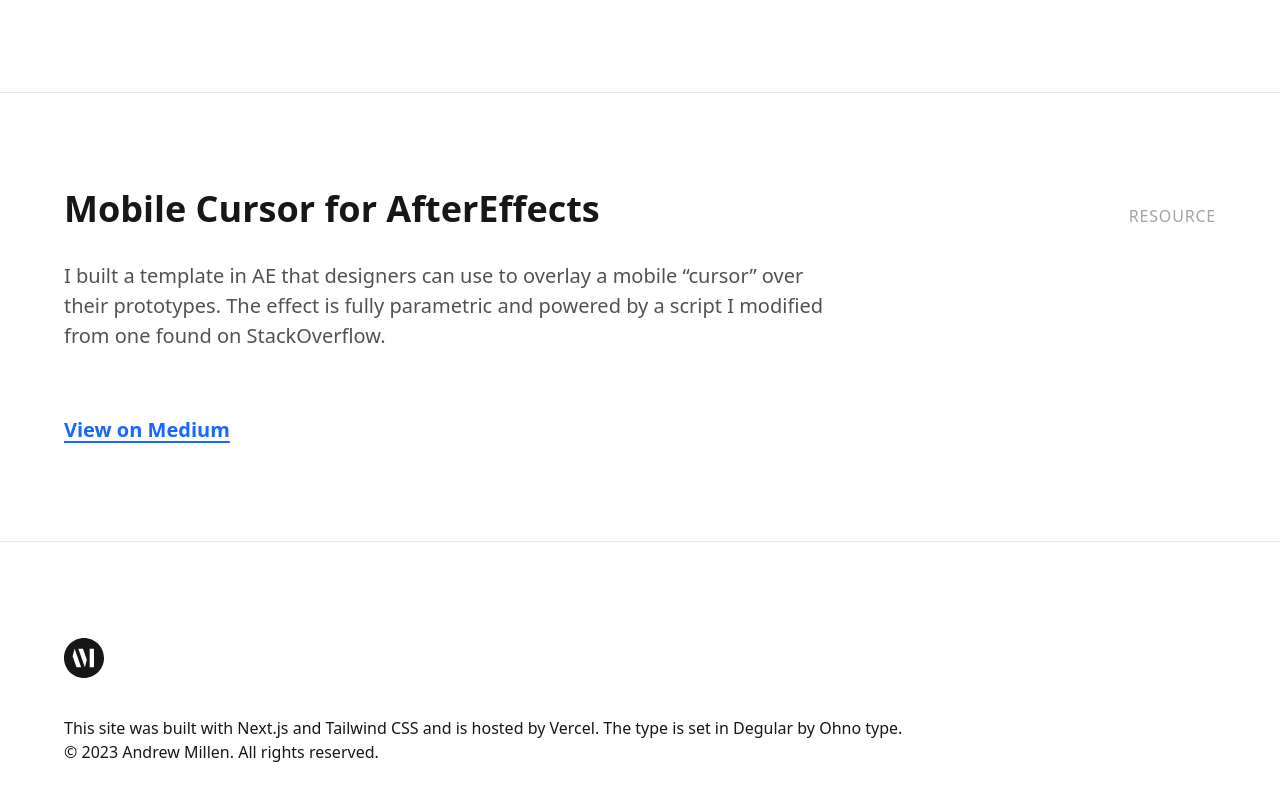
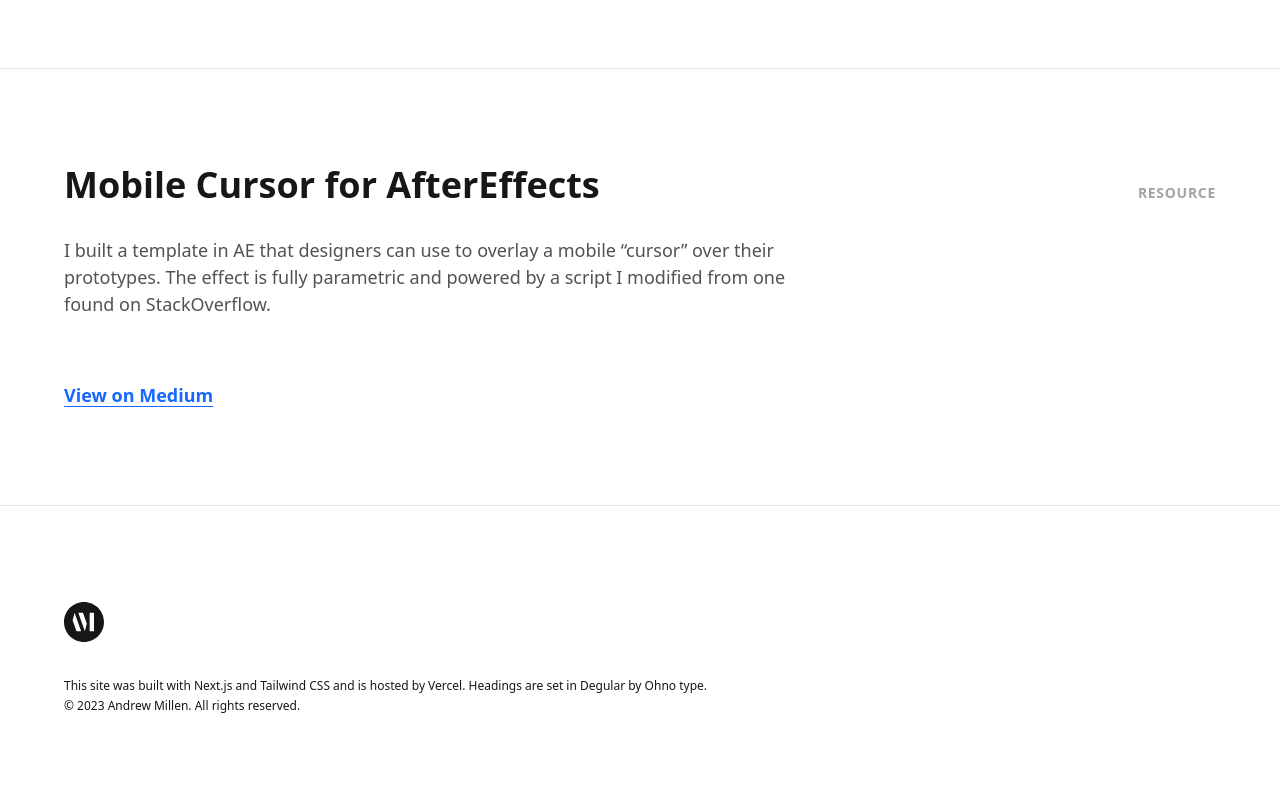
Before and after one commit to andrewmillen/andrewmillen.com, a Next.js app: page / in a window 1280 px wide. Shown: the part 2283-3083 px from the top of the page. After the commit the page ends 3045 px from the top, so only its background shows below. Built offline with nearby package versions, Linux system fonts and the light colour scheme; a web font is replaced by a local one.

Commit message:
Typesetting improvements

```diff
--- a/components/AuthorBio.js
+++ b/components/AuthorBio.js
@@ -11,7 +11,7 @@ export default function AuthorBio() {
         alt="Andrew looking suave in a leather jacket"
         className="rounded-full mb-4"
       />
-      <p className="text-lg md:text-xl leading-normal text-neutral-700 dark:text-neutral-400 max-w-2xl">
+      <p className="text-md 2xl:text-lg leading-normal text-neutral-700 dark:text-neutral-400 max-w-2xl">
         Andrew Millen is a hybrid UI/UX designer with a background in
         copywriting and front-end development.{" "}
         <Link href="/" className="textLink">
--- a/components/Footer.js
+++ b/components/Footer.js
@@ -5,12 +5,12 @@ const currentYear = format(new Date(), "yyyy");
 
 export default function Footer() {
   return (
-    <footer className="py-4 pt-16 md:pb-8 lg:pt-24 lg:pb-12 text-neutral-900 dark:text-neutral-500">
+    <footer className="text-xs py-4 pt-16 md:pb-8 lg:pt-24 lg:pb-12 text-neutral-900 dark:text-neutral-500">
       <div className="container">
         <Breadcrumb url="/" />
-        <p>
+        <p className="pb-1">
           This site was built with Next.js and Tailwind CSS and is hosted by
-          Vercel. The type is set in Degular by Ohno type.
+          Vercel. Headings are set in Degular by Ohno type.
         </p>
         <p>© {currentYear} Andrew Millen. All rights reserved.</p>
       </div>
--- a/components/HomepageHeader.js
+++ b/components/HomepageHeader.js
@@ -5,20 +5,20 @@ export default function HomepageHeader({ content }) {
         <h1 className="mt-4 font-bold leading-none text-4xl sm:text-5xl md:text-6xl 2xl:text-7xl">
           {content.name}
         </h1>
-        <p className="inline-block font-bold text-4xl sm:text-5xl md:text-6xl 2xl:text-7xl leading-none">
+        <p className="h1 inline-block font-bold text-4xl sm:text-5xl md:text-6xl 2xl:text-7xl leading-none">
           {content.title}
         </p>
         <div className="text-3xl lg:text-4xl leading-relaxed mb-4 mt-20 lg:mt-30 xl:mt-40">
           👋
         </div>
-        <p className="text-xl leading-normal lg:leading-normal mb-6 lg:mb-12 text-neutral-600 dark:text-neutral-400 max-w-3xl">
+        <p className="text-lg 2xl:text-xl leading-relaxed lg:leading-relaxed mb-6 lg:mb-12 text-neutral-600 dark:text-neutral-400 max-w-3xl">
           <span className="text-neutral-800 dark:text-white font-semibold">
             {content.greeting}
           </span>{" "}
           {content.intro}
         </p>
         <p
-          className="text-xl leading-normal lg:leading-normal mb-6 lg:mb-12 font-semibold"
+          className="text-lg 2xl:text-xl leading-normal lg:leading-normal mb-6 lg:mb-12 font-semibold"
           dangerouslySetInnerHTML={{ __html: content.cta }}
         ></p>
       </div>
--- a/components/Project.js
+++ b/components/Project.js
@@ -8,15 +8,15 @@ export default function Project({ content }) {
           <h2 className="font-bold text-2xl md:text-2xl lg:text-3xl xl:text-4xl">
             {content.name}
           </h2>
-          <p className="uppercase tracking-wider text-neutral-400 dark:text-neutral-600 font-normal mb-2 lg:mb-0">
+          <p className="text-sm 2xl:text-md uppercase tracking-wider text-neutral-400 dark:text-neutral-600 font-semibold mb-2 lg:mb-0">
             {content.label}
           </p>
         </div>
-        <p className="text-lg lg:text-xl mb-8 lg:mb-12 xl:mb-16 leading-normal lg:leading-normal text-neutral-600 dark:text-neutral-400 max-w-3xl">
+        <p className="text-lg 2xl:text-xl mb-8 lg:mb-12 xl:mb-16 leading-normal lg:leading-normal text-neutral-600 dark:text-neutral-400 max-w-3xl">
           {content.description}
         </p>
         <Link
-          className="textLink text-lg lg:text-xl lg:leading-normal font-semibold"
+          className="textLink text-lg 2xl:text-xl lg:leading-normal font-semibold"
           href={content.link}
           target="_blank"
         >
--- a/pages/posts/[slug].js
+++ b/pages/posts/[slug].js
@@ -43,7 +43,7 @@ export default function Post({ postData }) {
               <h1 className="font-bold text-3xl my-4 md:text-4xl lg:text-5xl xl:text-6xl md:text-left max-w-lg lg:max-w-5xl leading-tight">
                 {postData.title}
               </h1>
-              <div className="block uppercase tracking-widest font-semibold text-neutral-600 dark:text-neutral-500 text-sm mt-2 mb-4 max-w-lg lg:max-w-5xl md:text-left">
+              <div className="block uppercase tracking-wider font-semibold text-neutral-600 dark:text-neutral-500 text-xs 2xl:text-md mt-2 mb-4 max-w-lg lg:max-w-5xl md:text-left">
                 Published{" "}
                 {
                   <time dateTime={postData.date}>
@@ -56,7 +56,7 @@ export default function Post({ postData }) {
           </div>
           <div className="container">
             <div
-              className="pt-12 prose prose-neutral prose-lg md:prose-xl dark:prose-invert prose-blockquote:text-neutral-500
+              className="pt-12 prose prose-neutral prose-lg 2xl:prose-xl dark:prose-invert prose-blockquote:font-normal prose-blockquote:my-16 prose-blockquote:text-neutral-500
               prose-p:leading-relaxed
               prose-h2:text-3xl
               prose-a:text-link-light-default
@@ -64,6 +64,7 @@ export default function Post({ postData }) {
               dark:prose-a:text-link-dark-default
               dark:hover:prose-a:text-link-dark-hover
               prose-a:underline-offset-4
+              prose-a:font-normal
               "
             >
               <MDXRemote {...postData.mdxSource} components={components} />
--- a/pages/posts/index.js
+++ b/pages/posts/index.js
@@ -60,7 +60,7 @@ export default function Blog({ posts, meta }) {
                     {post.frontMatter.title}
                   </h2>
                 </Link>
-                <p className="mt-1 text-neutral-500 text-lg">
+                <p className="mt-1 text-neutral-500 text-md 2xl:text-lg">
                   {post.frontMatter.description}
                 </p>
               </li>
--- a/pages/resume.js
+++ b/pages/resume.js
@@ -46,7 +46,9 @@ export default function Resume({ meta, resume }) {
             </h2>
             {resume.experiences.map((experience, index) => (
               <div key={index} className="mb-8">
-                <h3 className="font-semibold">{experience.organization}</h3>
+                <h3 className="font-semibold text-lg">
+                  {experience.organization}
+                </h3>
                 <p>{experience.role}</p>
                 <p>{experience.dates}</p>
                 <p className="mt-4">{experience.description}</p>
--- a/styles/globals.css
+++ b/styles/globals.css
@@ -4,7 +4,11 @@
 
 @layer base {
     body {
-        @apply font-degular bg-white text-neutral-900 dark:bg-neutral-900 dark:text-white;
+        @apply font-system bg-white text-neutral-900 dark:bg-neutral-900 dark:text-white;
+    }
+
+    h1, h2, h3, .h1, .h2, .h3 {
+        @apply font-degular
     }
 
     ::selection {
--- a/tailwind.config.js
+++ b/tailwind.config.js
@@ -15,6 +15,7 @@ module.exports = {
     extend: {
       fontFamily: {
         degular: ["degular", "system-ui"],
+        system: "system-ui",
       },
       colors: {
         link: {
```
Also changed, not shown: 1 other file (tests, documents, lock files or other folders).
